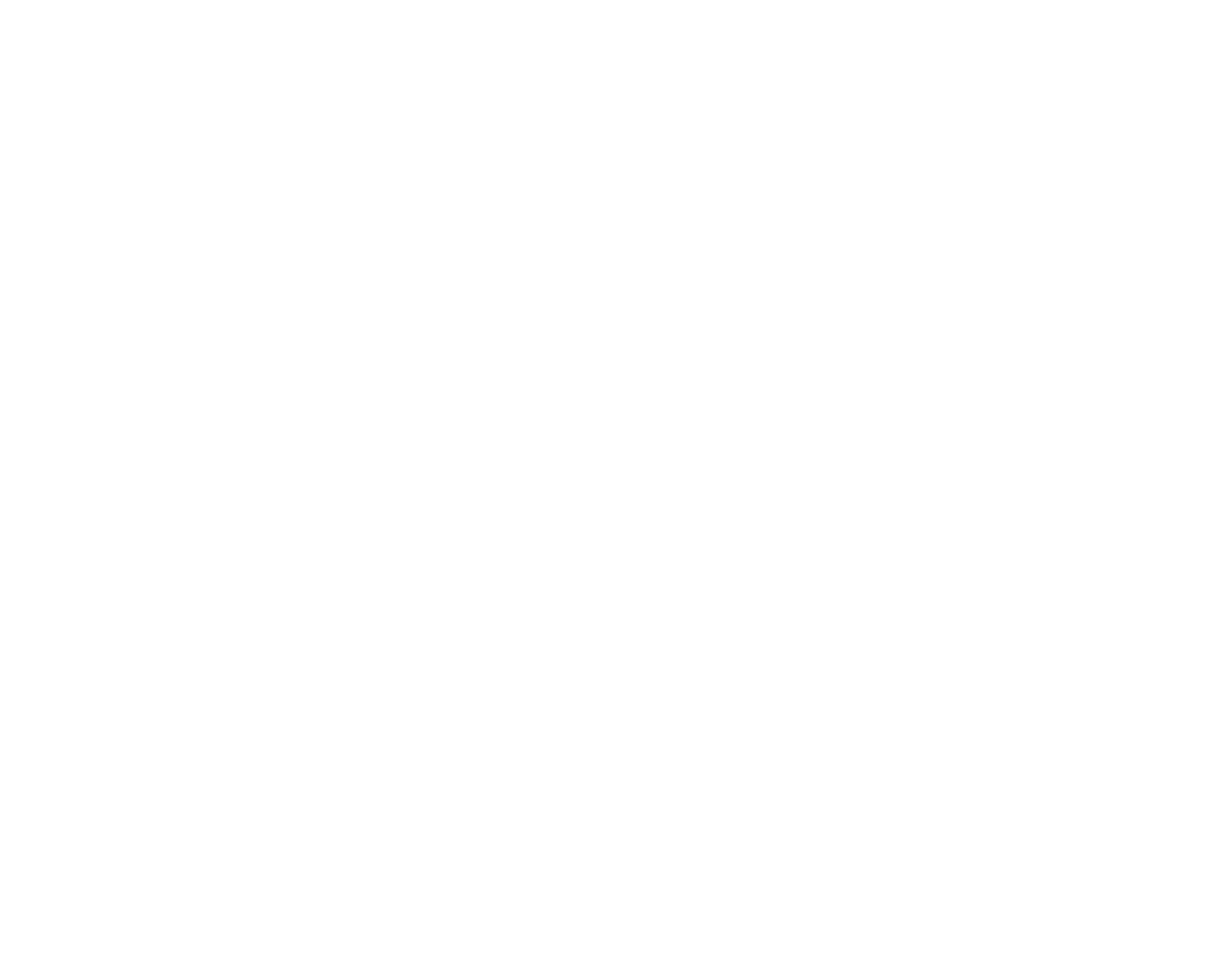
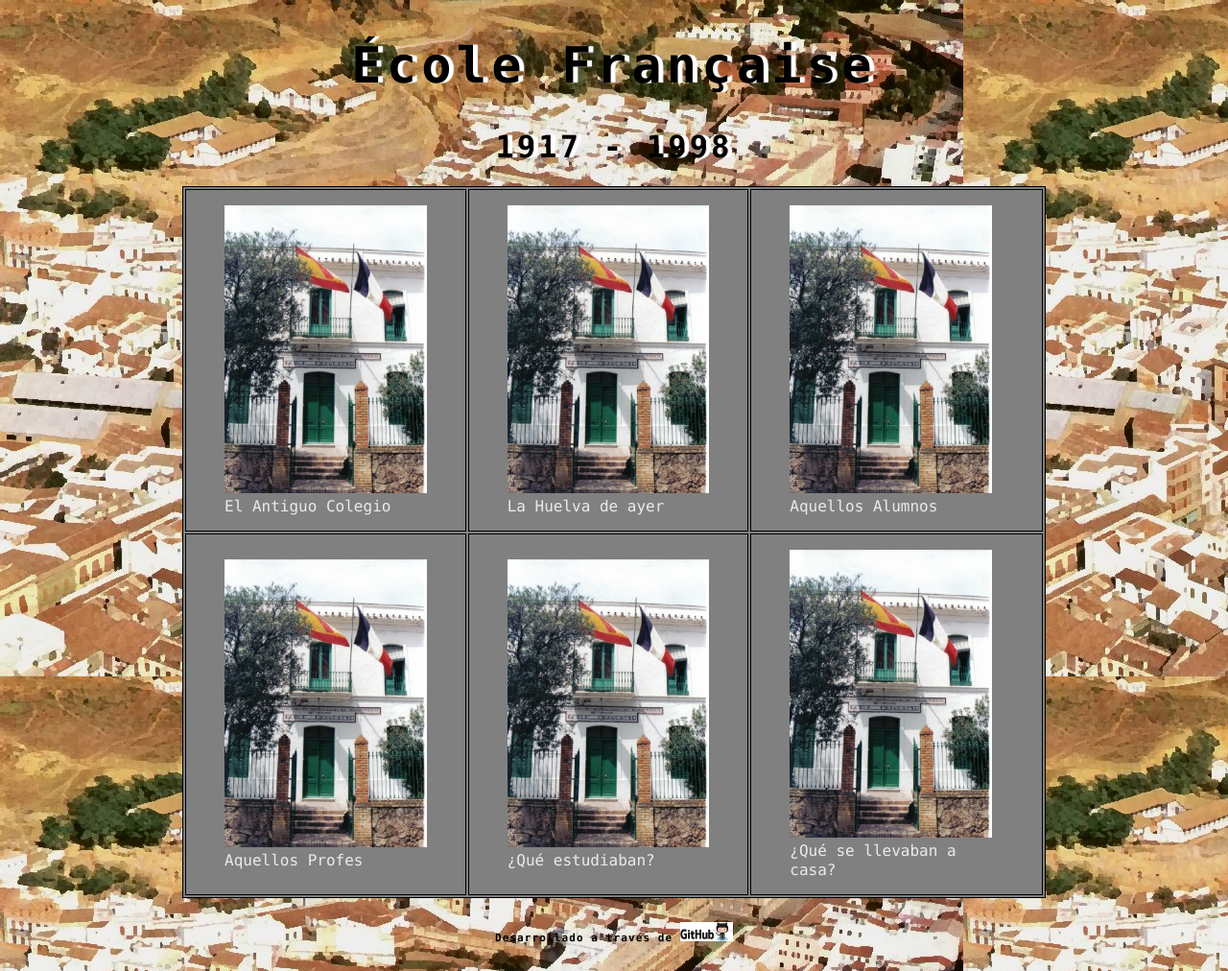
Before and after one commit to matesmoliere/centenario, a plain HTML site: page html/cole_antiguo/antiguo.html in a window 1280 px wide. Shown: the whole page at 96% size. Before the commit the page ends 800 px from the top, so only its background shows below. Drawn offline with Linux system fonts and the light colour scheme.

Commit message:
añadir contenido

```diff
--- a/estilos/cole_antiguo/stylesheet.css
+++ b/estilos/cole_antiguo/stylesheet.css
@@ -3,8 +3,7 @@
 body {
   margin: 1px;
   padding: 1px;
-  background-image:url(../images/bandera_francesa.png);
-  /*background:#000011;*/
+  background-image:url(../../images/cole_antiguo/fondo1.jpg);
   color: #eaeaea; /*Color de la fuente*/
   font: 18px;
   line-height: 1.2;
@@ -27,7 +26,6 @@ section {
 /* Definimos el aspecto de los encabezados*/
 h1 {
   font-weight: bold;
-
   font-family: Monaco, "Bitstream Vera Sans Mono", "Lucida Console", Terminal, monospace;
   color: #0001ff;
   letter-spacing: 0.1em;
@@ -92,7 +90,13 @@ td:hover{background-color:#060606} /* Hacemos que el color cambie al pasar el cu
   float: left;
 }
 
-
+img {
+  /*display: block; */
+  max-width:700px;
+  max-height:300px;
+  width: auto;
+  height: auto;
+}
 
 
 /* Links
--- a/html/cole_antiguo/antiguo.html
+++ b/html/cole_antiguo/antiguo.html
@@ -0,0 +1,91 @@
+<!DOCTYPE html>
+
+<html>
+<head>
+<meta charset='utf-8'>
+<meta http-equiv="X-UA-Compatible" content="chrome=1">
+<link rel="stylesheet" type="text/css" href="../../estilos/cole_antiguo/stylesheet.css" media="screen">
+<title>École Française</title>
+</head>
+
+<body>
+
+<header>
+<!-- Con la etiqueta 'div' dividimos esta sección -->
+<div class="container">
+<h1 style="font-size:52px;text-shadow: 5px 0px 1px #ffffff;text-align:center;color:black">École Française</h1>
+<h1 style="font-size:32px;text-shadow: 5px 0px 1px #ffffff;text-align:center;color:black">1917 - 1998</h1>
+</div>
+</header>
+
+
+<!-- Creamos una nueva división -->
+<div class="container">
+<section id="main_content">
+<!-- Creamos una tabla -->
+<table border = "1" cellpadding = "0" bordercolor=#000000 align="center" style="background-color:grey;">
+
+<!--Primera fila de la tabla -->
+<tr>
+<td>
+<figure>
+<a href="html/cole_antiguo/antiguo.html"><img src="../../images/antiguo_colegio.jpg"></a>
+<figcaption>El Antiguo Colegio</figcaption>
+</figure>
+</td>
+
+<td>
+<figure>
+<a href="html/cole_antiguo/antiguo.html"><img src="../../images/antiguo_colegio.jpg"></a>
+<figcaption>La Huelva de ayer</figcaption>
+</figure>
+</td>
+
+<td>
+<figure>
+<a href="html/cole_antiguo/antiguo.html"><img src="../../images/antiguo_colegio.jpg"></a>
+<figcaption>Aquellos Alumnos</figcaption>
+</figure>
+</td>
+
+</tr>
+
+<!--Segunda fila de la tabla -->
+<tr>
+<td>
+<figure>
+<a href="html/cole_antiguo/antiguo.html"><img src="../../images/antiguo_colegio.jpg"></a>
+<figcaption>Aquellos Profes</figcaption>
+</figure>
+</td>
+
+<td>
+<figure>
+<a href="html/cole_antiguo/antiguo.html"><img src="../../images/antiguo_colegio.jpg"></a>
+<figcaption>¿Qué estudiaban?</figcaption>
+</figure>
+</td>
+
+<td>
+<figure>
+<a href="html/cole_antiguo/antiguo.html"><img src="../../images/antiguo_colegio.jpg"></a>
+<figcaption>¿Qué se llevaban a casa?</figcaption>
+</figure>
+</td>
+</tr>
+</table>
+
+
+
+</div>
+<!-- Fin de la división -->
+
+<div>
+<h6 style="font-size:11px;text-align:center;color:#000000;">Desarrollado a través de <a href="https://pages.github.com/">
+
+<img src="../../images/github-logo.png" style="width:55px;height:20px;" alt="GitHub • Social coding">
+</a></h6>
+</div>
+
+</body>
+</html>
```
Also changed, not shown: index.html (+8 -8 lines), images/antiguo_colegio.jpg (added), images/bf.png (deleted), images/cole_antiguo/fondo.jpg (added), images/cole_antiguo/fondo1.jpg (added), images/dalek.png (deleted), images/github-logo.png (added), images/nuevo_colegio2.jpg (added), 1 other file.
